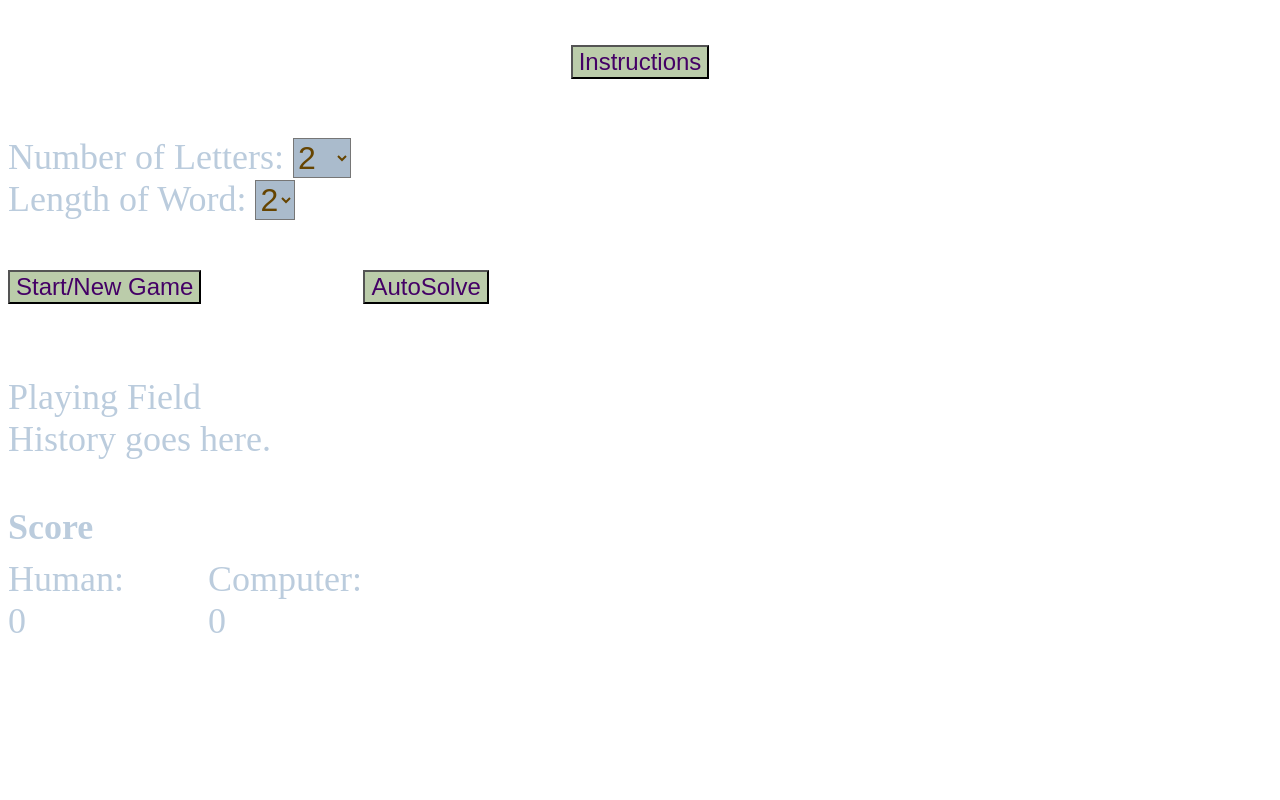
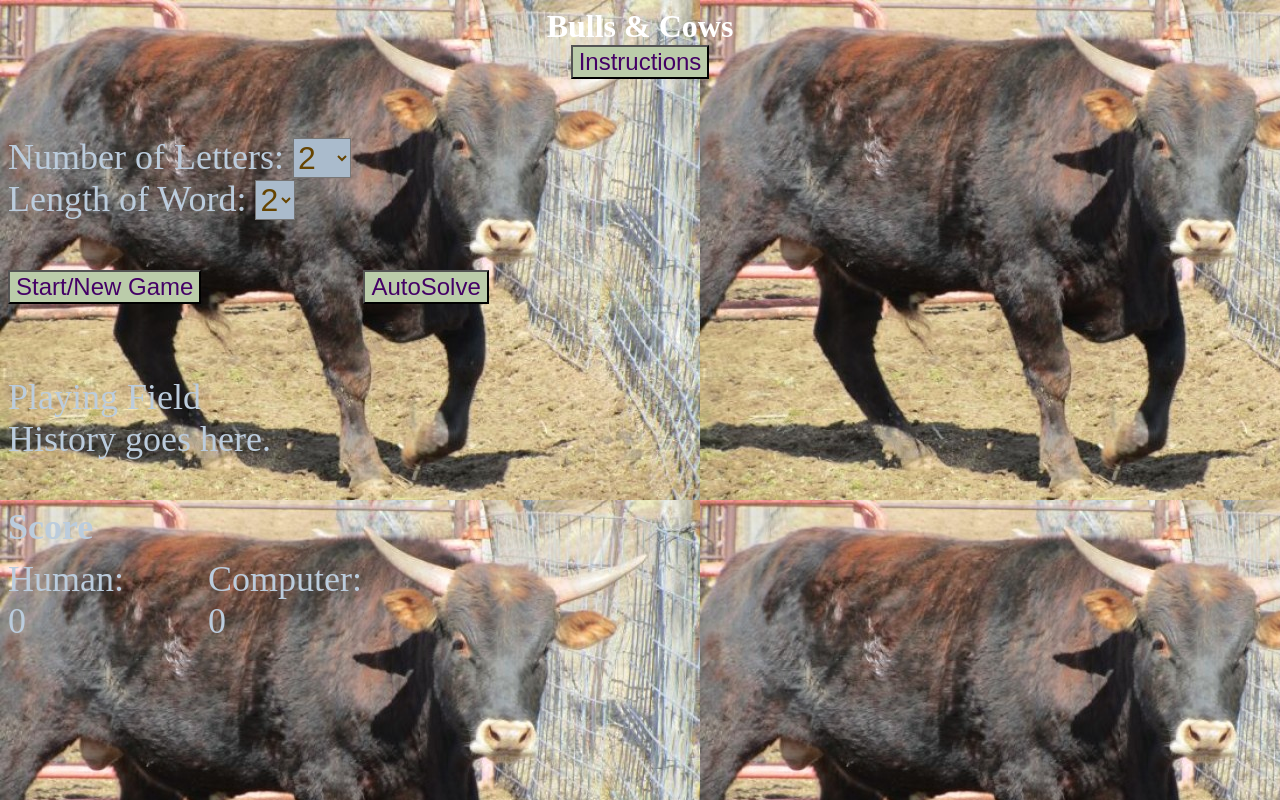
Before and after one commit to unhandyandy/BullsAndCows, a plain HTML site: page bullscows03.html in a window 1280 px wide. Drawn offline with Linux system fonts and the light colour scheme.

Commit message:
20130612c

```diff
--- a/bullscows03.html
+++ b/bullscows03.html
@@ -1,13 +1,13 @@
 <html>
 <head>
-<script type="text/javascript" src="./mydefs.js">
+<script type="text/javascript" src="./mydefs01.js">
 </script>
 <script type="text/javascript" src="./bullscows05.js">
 </script>
 <style type="text/css">
 body
 {
-background-image:url("heic0901a_H1.jpg");
+background-image:url("miniature_bucking_bulls_bred_cows_500_cortez_co_29715983.jpg");
 }
 h1
 {
```
